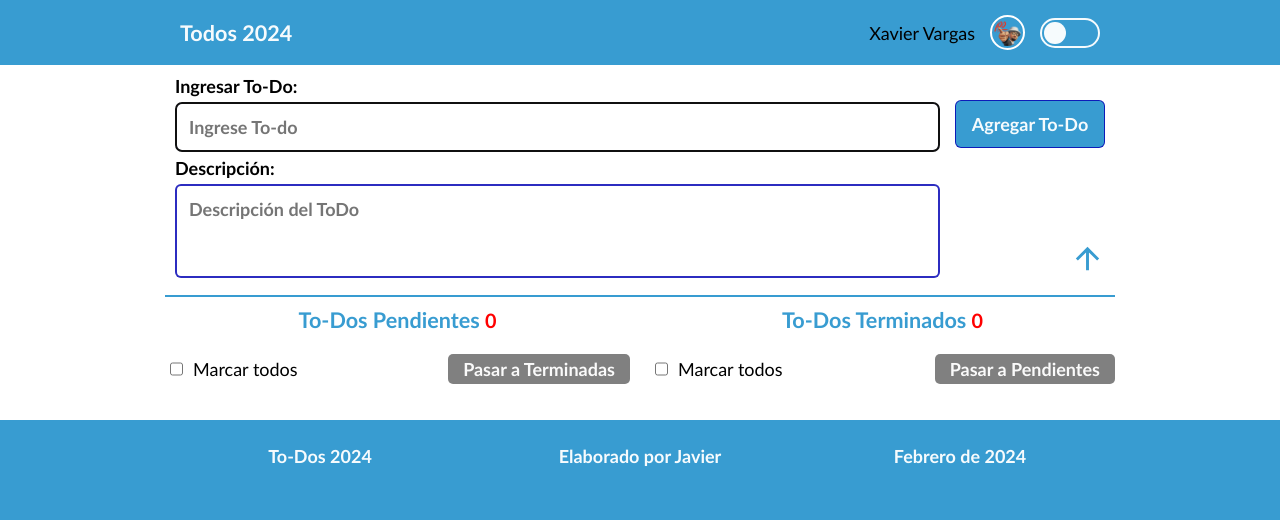
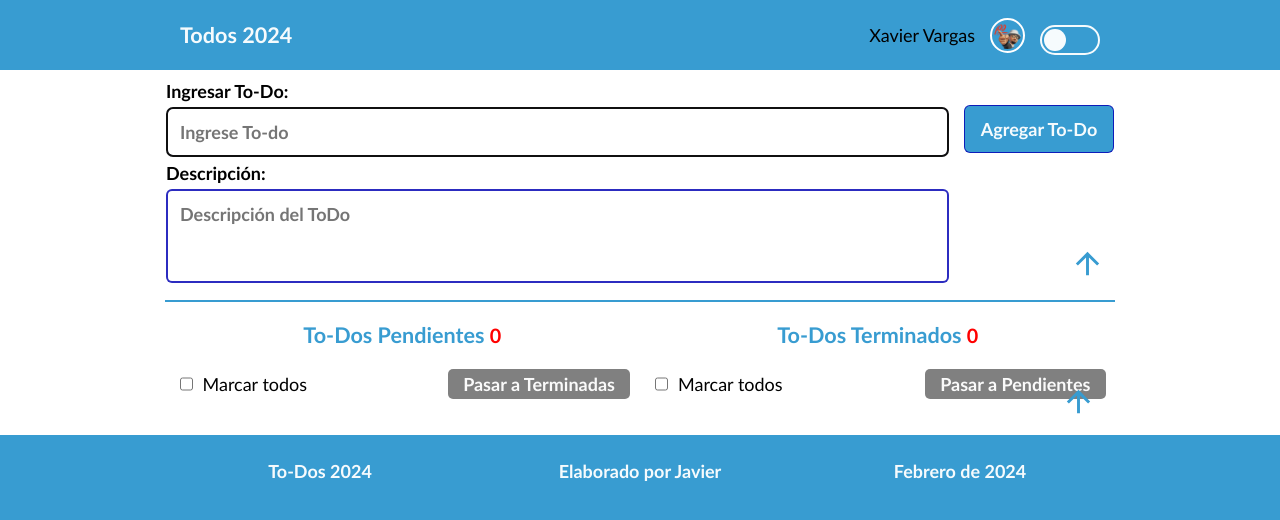
Before and after one commit to Javieravv/React-ToDos2024, a React (Vite) app: page / in a window 1280 px wide. Shown: the top 520 px of the page. Built offline with nearby package versions, Linux system fonts and the light colour scheme.

Commit message:
Pequeños arreglos a la interfaz

```diff
--- a/index.html
+++ b/index.html
@@ -1,5 +1,5 @@
 <!doctype html>
-<html lang="en" data-theme="dark">
+<html lang="en-es" data-theme="dark">
 <head>
   <meta charset="UTF-8" />
   <link rel="icon" type="image/svg+xml" href="/vite.svg" />
--- a/src/components/InputTodo.tsx
+++ b/src/components/InputTodo.tsx
@@ -1,4 +1,4 @@
-import { useRef, useState } from "react"
+import { useRef } from "react"
 import { useTodosStore } from "../store/todos.store"
 import { v4 as uuidv4 } from 'uuid';
 import { useItemStore } from "../store/itemtodo.store";
@@ -6,8 +6,6 @@ import { toast, ToastContainer } from "react-toastify";
 import { MdArrowDownward, MdArrowUpward } from "react-icons/md";
 
 export const InputTodo = () => {
-    const [isVisibleForm, setIsVisibleForm] = useState(true)
-
     const inputTitleTodo = useRef<HTMLInputElement | null>(null);
     const todoItem = useItemStore(state => state.getTodo())
     const title = useItemStore(state => state.getTodoTitle());
@@ -18,6 +16,8 @@ export const InputTodo = () => {
 
     const addTodo = useTodosStore(state => state.addTodo)
     const editDataTodo = useTodosStore(state => state.editDataTodo)
+    const isVisibleForm = useTodosStore (state => state.getisVisibleFormToDo())
+    const toggleisVisibleFormToDo = useTodosStore(state => state.toggleisVisibleFormToDo)
 
     const handleClickTodo = (e: React.MouseEvent<HTMLInputElement, MouseEvent>) => {
         e.preventDefault()
@@ -44,7 +44,7 @@ export const InputTodo = () => {
     const toggleForm = () => {
         // Retrasa la acción de mostrar/ocultar el formulario
         setTimeout(() => {
-            setIsVisibleForm(!isVisibleForm);
+            toggleisVisibleFormToDo();
         }, 200); // 200 milisegundos de retraso
       };
 
--- a/src/components/Listtodo.tsx
+++ b/src/components/Listtodo.tsx
@@ -2,20 +2,20 @@
 import { FC, useState } from "react";
 import { todosList, todosProps } from "../interfaces/interfacesTodos";
 import { useTodosStore } from '../store/todos.store';
-import { MdDelete, MdModeEditOutline } from "react-icons/md";
-import { IoIosArrowForward, IoIosArrowUp  } from "react-icons/io";
+import { MdArrowDownward, MdArrowUpward, MdDelete, MdModeEditOutline } from "react-icons/md";
+import { IoIosArrowForward, IoIosArrowUp } from "react-icons/io";
 import { useItemStore } from "../store/itemtodo.store";
 
 const MostrarTodo: FC<todosList> = (todo) => {
     const changeStatusTodo = useTodosStore(state => state.changeStatusTodo);
     const deleteTodo = useTodosStore(state => state.deleteTodo);
     const [viewDescription, setViewDescription] = useState(false)
-    const initializeItem = useItemStore( state => state.initializeItem)
+    const initializeItem = useItemStore(state => state.initializeItem)
 
     const handleEditTodo = (e: React.MouseEvent) => {
         e.preventDefault();
-        initializeItem (todo.title, todo.description ?? '', true, todo.id)
-        window.scrollTo ({ top: 0, behavior: 'smooth' });
+        initializeItem(todo.title, todo.description ?? '', true, todo.id)
+        window.scrollTo({ top: 0, behavior: 'smooth' });
         return false;
     }
 
@@ -41,13 +41,13 @@ const MostrarTodo: FC<todosList> = (todo) => {
                     <div className="iconos_todo">
                         <div className="icono_edit">
                             <MdModeEditOutline
-                                onClick = { handleEditTodo }
+                                onClick={handleEditTodo}
                             />
                         </div>
                         <div className="icono_viewdescription">
                             {
                                 (!viewDescription)
-                                    ? (<IoIosArrowForward className="svgIconoDescription" onClick={() => setViewDescription(!viewDescription)}/> )
+                                    ? (<IoIosArrowForward className="svgIconoDescription" onClick={() => setViewDescription(!viewDescription)} />)
                                     : (<IoIosArrowUp className="svgIconoDescription" onClick={() => setViewDescription(!viewDescription)} />)
                             }
                         </div>
@@ -77,7 +77,6 @@ const MostrarTodo: FC<todosList> = (todo) => {
 // Mostramos todos los Todos. Para cada Todo lo mostraremos en un componente individual
 const MostrarToDos: FC<todosProps> = ({ todos }) => {
     return (
-
         <>
             <ul>
                 {
@@ -104,8 +103,35 @@ export const Listtodo = () => {
     const changeControlTodos = useTodosStore(state => state.changeControlTodos);
     const toggleTodos = useTodosStore(state => state.toggleTodos);
 
+    const isVisibleListTodo = useTodosStore(state => state.getisVisibleListToDo());
+    const toggleisVisibleListToDo = useTodosStore ( state => state.toggleisVisibleListToDo)
+
+    const toggleForm = () => {
+        // Retrasa la acción de mostrar/ocultar el formulario
+        setTimeout(() => {
+            toggleisVisibleListToDo();
+        }, 200); // 200 milisegundos de retraso
+    };
+
     return (
-        <section className="listtodos">
+        <section>
+            {
+                (isVisibleListTodo
+                    ? null
+                    : (
+                        <div className="listtodos_title">
+                            <h2>Listado de To-Dos</h2>
+                            <MdArrowDownward
+                                className="icono-arrow"
+                                onClick={toggleForm}
+                            />
+                        </div>
+                    ))
+            }
+            {
+                (isVisibleListTodo
+                    ? (
+                        <div className="listtodos">
                             <article className="listtodos_activos">
                                 <h3>To-Dos Pendientes  <span>{todosPending.length}</span></h3>
                                 <div className="listtodos_menu">
@@ -157,6 +183,15 @@ export const Listtodo = () => {
                                 </div>
                                 <MostrarToDos todos={todosFinished} />
                             </article>
+                            <MdArrowUpward
+                                className="icono-arrow icono-hidemform"
+                                onClick={toggleForm}
+                            />
+                        </div>
+                    )
+                    : null
+                )
+            }
         </section>
     )
 }
--- a/src/store/todos.store.ts
+++ b/src/store/todos.store.ts
@@ -10,6 +10,8 @@ interface TodoState {
     controlThemeTodos: boolean;
     controlTodosPending: boolean;
     controlTodosFinished: boolean;
+    isVisibleFormToDo: boolean;
+    isVisibleListToDo: boolean
 
     getThemeTodos: () => string;
     changeTheme: (controlTheme: boolean) => void;
@@ -22,6 +24,10 @@ interface TodoState {
     toggleTodos: (typeTodoOrigin: TypeTodo, typeTodoDestino: TypeTodo) => void;
     getTotalTodosActive: (typeTodo: TypeTodo) => number;
     getTodos: (typeTodo: TypeTodo) => todosList[];
+    toggleisVisibleFormToDo: () => void;
+    toggleisVisibleListToDo: () => void;
+    getisVisibleFormToDo: () => boolean;
+    getisVisibleListToDo: () => boolean;
 }
 
 export const useTodosStore = create<TodoState>()(
@@ -35,6 +41,8 @@ export const useTodosStore = create<TodoState>()(
                 controlThemeTodos: false,
                 controlTodosPending: false,
                 controlTodosFinished: false,
+                isVisibleFormToDo: true,
+                isVisibleListToDo: true,
 
                 // Devolver el tema de la aplicacion
                 getThemeTodos: () => {
@@ -137,6 +145,10 @@ export const useTodosStore = create<TodoState>()(
                     const listAllTodos = get().listTodos.filter(todo => todo.typeTodo === typeTodo);
                     return listAllTodos;
                 },
+                toggleisVisibleFormToDo: () => {set({ isVisibleFormToDo: !get().isVisibleFormToDo })},
+                toggleisVisibleListToDo: () => {set({ isVisibleListToDo: !get().isVisibleListToDo })},
+                getisVisibleFormToDo: () => {return get().isVisibleFormToDo},
+                getisVisibleListToDo: () => {return get().isVisibleListToDo},
 
             }), { name: 'tasks-javv-1' }
         )
--- a/src/styles/components/_inputtodo.scss
+++ b/src/styles/components/_inputtodo.scss
@@ -1,38 +1,8 @@
 $padding-input: 12px;
 $border-radiusform: 6px;
 
-.icono-arrow {
-    // color: red;
-    height: 35px;
-    width: 35px;
-    cursor: pointer;
-
-    &:hover {
-        color: blue;
-    }
-
-    color: var(--color-iconoarrow);
-}
-
-.icono-hidemform {
-    position: absolute;
-    right: 0;
-    bottom: 1%;
-}
-
-.form_visible {
-    opacity: 1;
-    transition: opacity 0.5s ease;
-}
-
-.form_hidem {
-    opacity: 0;
-    transition: opacity 0.5s ease;
-    /* Define la transición */
-}
-
 .formtodo {
-    padding: 10px 10px;
+    padding: 10px 1px;
     padding-bottom: $padding-input;
     border-bottom: 2px solid var(--color-header);
     width: 98%;
@@ -52,8 +22,9 @@ $border-radiusform: 6px;
         // background-color: blue;
         display: flex;
         align-items: center;
-        justify-content: space-between;
+        // justify-content: space-between;
         height: 35px;
+        position: relative;
     }
 
     &_form {
--- a/src/styles/components/_listtodo.scss
+++ b/src/styles/components/_listtodo.scss
@@ -1,9 +1,28 @@
+section {
+    max-width: $max-width;
+    width: 98%;
+    margin: 0 auto;
+    margin-top: 10px;
+    display: flex;
+    flex-direction: column;
+}
+
+.listtodos_title {
+    // background-color: blue;
+    display: flex;
+    align-items: center;
+    justify-content: space-between;
+    height: 35px;
+    position: relative;
+}
+
 .listtodos {
     width: 98%;
     max-width: $max-width;
     margin: 0 auto;
     display: flex;
     flex-direction: column;
+    position: relative;
 
     .listtodos_activos h3 span,
     .listtodos_terminados h3 span {
--- a/src/styles/stylestodos.scss
+++ b/src/styles/stylestodos.scss
@@ -29,3 +29,37 @@ main {
     display: flex;
     flex-direction: column;
 }
+
+// Iconos comunes para varios componentes: inputtodo y listtodo
+
+.icono-arrow {
+    // color: red;
+    height: 35px;
+    width: 35px;
+    position: absolute;
+    right: 1%;
+    cursor: pointer;
+
+    &:hover {
+        color: blue;
+    }
+
+    color: var(--color-iconoarrow);
+}
+
+.icono-hidemform {
+    position: absolute;
+    right: 1%;
+    bottom: 1%;
+}
+
+.form_visible {
+    opacity: 1;
+    transition: opacity 0.5s ease;
+}
+
+.form_hidem {
+    opacity: 0;
+    transition: opacity 0.5s ease;
+    /* Define la transición */
+}
```
Lines whose indentation alone changed are shown as unchanged.
